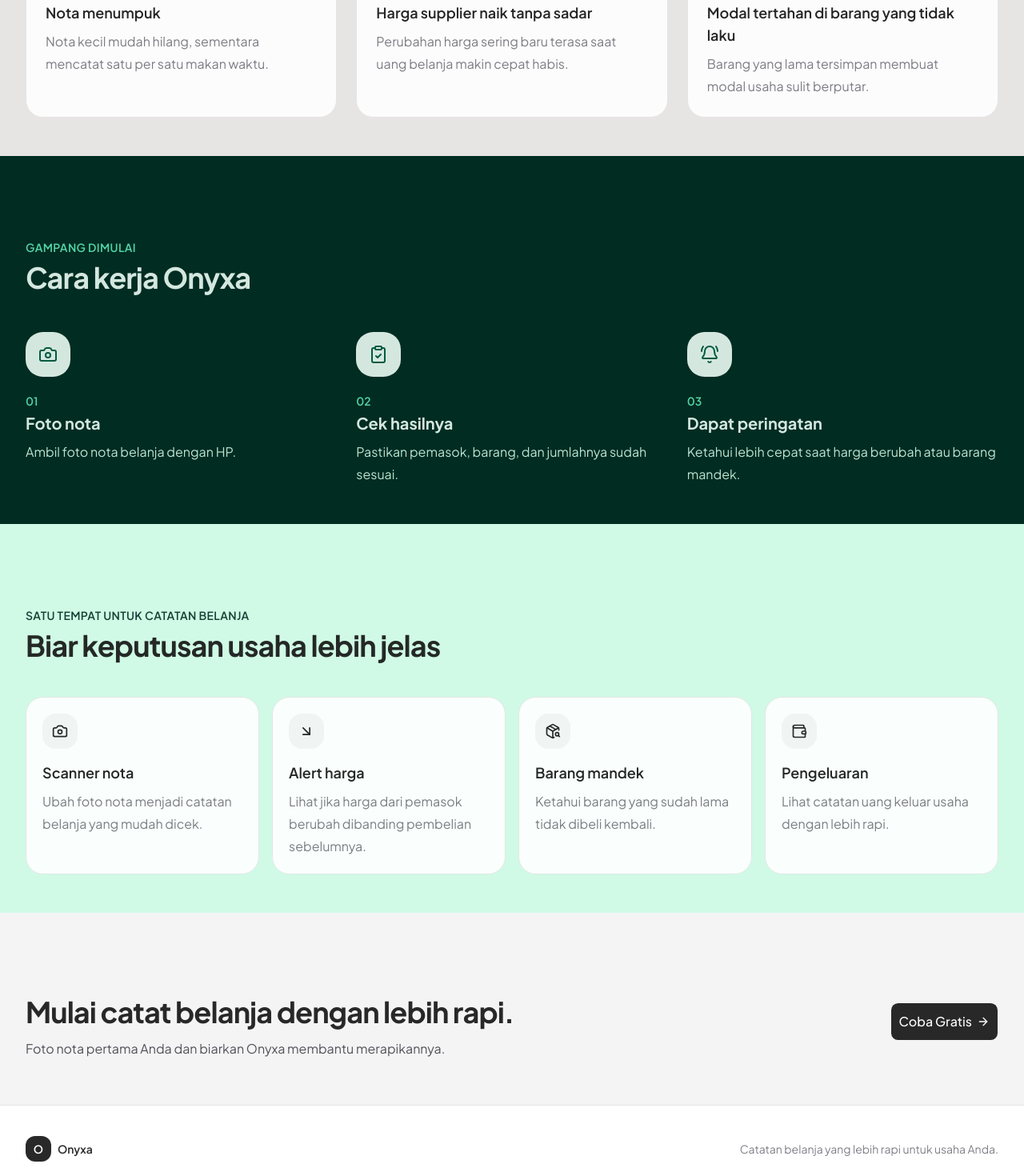
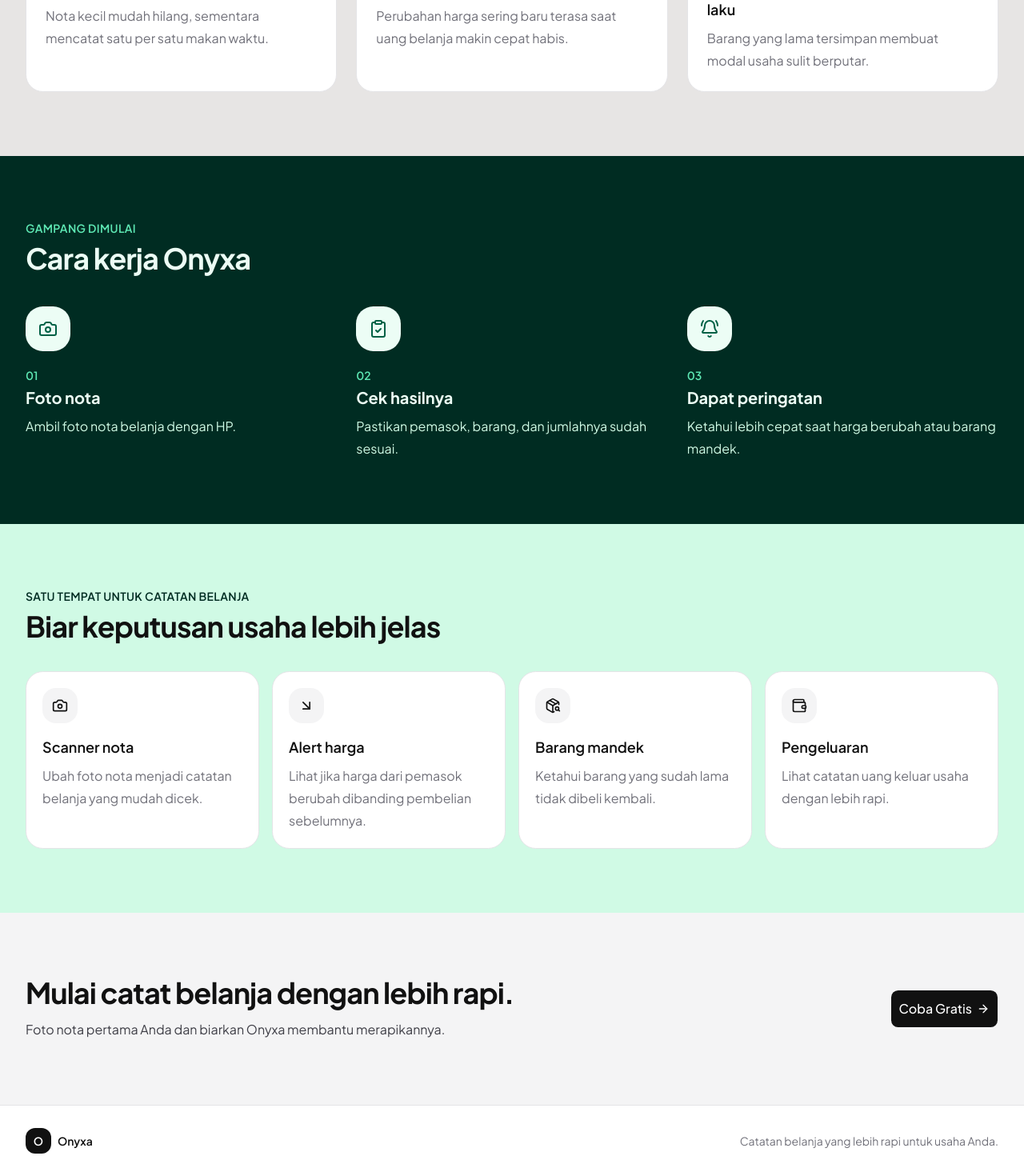
Before and after one commit to tingclarice/onyxa, a Next.js app: page / in a window 1280 px wide. Shown: the part 1103-2573 px from the top of the page at 80% size. Built offline with nearby package versions, Linux system fonts and the light colour scheme.

Commit message:
fix(landing): make scroll entrances visible and finite

```diff
--- a/src/app/landing-entrances.css
+++ b/src/app/landing-entrances.css
@@ -101,56 +101,27 @@
     animation-name: onyxa-landing-scan;
     animation-duration: 640ms;
   }
-}
 
-@supports (animation-timeline: view()) and (animation-range: cover 0% cover 14%) {
-  @media (prefers-reduced-motion: no-preference) {
-    [data-landing-scroll] {
-      --landing-scroll-start: 0%;
-      --landing-scroll-span: 14%;
-      --landing-scroll-lift: 24px;
-      animation: onyxa-landing-scroll-in linear both;
-      animation-timeline: view();
-      animation-range: cover var(--landing-scroll-start)
-        cover calc(var(--landing-scroll-start) + var(--landing-scroll-span));
+  [data-landing-reveal][data-landing-entered] {
+    animation: onyxa-landing-reveal 540ms cubic-bezier(0.2, 0.65, 0.28, 1) var(--landing-delay, 0ms) backwards;
+  }
+
+  @media (max-width: 39.999rem) {
+    [data-landing-reveal][data-landing-entered] {
+      animation-delay: min(var(--landing-delay, 0ms), 130ms);
     }
+  }
 
-    [data-landing-scroll="card"] {
-      --landing-scroll-lift: 32px;
-    }
-
-    [data-landing-scroll="card"]:nth-child(2) {
-      --landing-scroll-start: 2%;
-    }
-
-    [data-landing-scroll="card"]:nth-child(3) {
-      --landing-scroll-start: 4%;
-    }
-
-    [data-landing-scroll="card"]:nth-child(4) {
-      --landing-scroll-start: 6%;
-    }
-
-    [data-landing-scroll="action"] {
-      --landing-scroll-start: 4%;
-      --landing-scroll-lift: 16px;
-    }
-
-    [data-landing-scroll="footer"] {
-      --landing-scroll-span: 3%;
-      --landing-scroll-lift: 10px;
-    }
-
-    [data-landing-scroll]:focus-within {
-      animation: none;
-    }
+  [data-landing-reveal][data-landing-entered]:focus-within {
+    opacity: 1 !important;
+    translate: none !important;
   }
 }
 
-@keyframes onyxa-landing-scroll-in {
+@keyframes onyxa-landing-reveal {
   from {
-    opacity: 0.9;
-    translate: 0 var(--landing-scroll-lift);
+    opacity: 0.35;
+    translate: 0 42px;
   }
 
   to {
--- a/src/app/page.tsx
+++ b/src/app/page.tsx
@@ -157,11 +157,11 @@ export default function HomePage() {
 
       <section className="bg-stone-200 dark:bg-stone-900">
         <div className="mx-auto w-full max-w-7xl px-4 py-16 sm:px-6 md:py-20 lg:px-8">
-          <div className="mb-9 max-w-2xl">
-            <p data-landing-scroll data-landing-enter="0" className="text-sm font-semibold uppercase tracking-wide text-emerald-900 dark:text-emerald-300">
+          <div data-landing-reveal data-landing-enter="0" className="mb-9 max-w-2xl">
+            <p className="text-sm font-semibold uppercase tracking-wide text-emerald-900 dark:text-emerald-300">
               Kenal rasanya?
             </p>
-            <h2 data-landing-scroll data-landing-enter="55" className="mt-2 text-3xl font-bold tracking-tight sm:text-4xl">
+            <h2 className="mt-2 text-3xl font-bold tracking-tight sm:text-4xl">
               Hal kecil yang bikin usaha terasa berat
             </h2>
           </div>
@@ -169,8 +169,8 @@ export default function HomePage() {
             {painPoints.map(({ icon: Icon, title, description }, index) => (
               <article
                 key={title}
-                data-landing-scroll="card"
-                data-landing-enter={index * 60}
+                data-landing-reveal
+                data-landing-enter={70 + index * 75}
                 className="rounded-2xl border bg-background p-5 sm:p-6"
               >
                 <span className="flex size-11 items-center justify-center rounded-xl bg-muted">
@@ -188,17 +188,17 @@ export default function HomePage() {
 
       <section className="bg-emerald-950 text-emerald-50">
         <div className="mx-auto w-full max-w-7xl px-4 py-16 sm:px-6 md:py-20 lg:px-8">
-          <div className="mb-10 max-w-2xl">
-            <p data-landing-scroll data-landing-enter="0" className="text-sm font-semibold uppercase tracking-wide text-emerald-300">
+          <div data-landing-reveal data-landing-enter="0" className="mb-10 max-w-2xl">
+            <p className="text-sm font-semibold uppercase tracking-wide text-emerald-300">
               Gampang dimulai
             </p>
-            <h2 data-landing-scroll data-landing-enter="55" className="mt-2 text-3xl font-bold tracking-tight sm:text-4xl">
+            <h2 className="mt-2 text-3xl font-bold tracking-tight sm:text-4xl">
               Cara kerja Onyxa
             </h2>
           </div>
           <div className="grid gap-8 md:grid-cols-3 md:gap-6">
             {steps.map(({ icon: Icon, number, title, description }, index) => (
-              <article key={number} data-landing-scroll="card" data-landing-enter={index * 60}>
+              <article key={number} data-landing-reveal data-landing-enter={70 + index * 75}>
                 <div className="flex size-14 items-center justify-center rounded-2xl bg-emerald-50 text-emerald-800">
                   <Icon aria-hidden="true" className="size-6" />
                 </div>
@@ -215,11 +215,11 @@ export default function HomePage() {
 
       <section className="bg-emerald-100 dark:bg-emerald-900">
         <div className="mx-auto w-full max-w-7xl px-4 py-16 sm:px-6 md:py-20 lg:px-8">
-          <div className="mb-9 max-w-2xl">
-            <p data-landing-scroll data-landing-enter="0" className="text-sm font-semibold uppercase tracking-wide text-emerald-950 dark:text-emerald-100">
+          <div data-landing-reveal data-landing-enter="0" className="mb-9 max-w-2xl">
+            <p className="text-sm font-semibold uppercase tracking-wide text-emerald-950 dark:text-emerald-100">
               Satu tempat untuk catatan belanja
             </p>
-            <h2 data-landing-scroll data-landing-enter="55" className="mt-2 text-3xl font-bold tracking-tight sm:text-4xl">
+            <h2 className="mt-2 text-3xl font-bold tracking-tight sm:text-4xl">
               Biar keputusan usaha lebih jelas
             </h2>
           </div>
@@ -227,8 +227,8 @@ export default function HomePage() {
             {features.map(({ icon: Icon, title, description }, index) => (
               <article
                 key={title}
-                data-landing-scroll="card"
-                data-landing-enter={index * 60}
+                data-landing-reveal
+                data-landing-enter={70 + index * 75}
                 className="rounded-2xl border bg-background p-5"
               >
                 <span className="flex size-11 items-center justify-center rounded-xl bg-muted">
@@ -246,11 +246,11 @@ export default function HomePage() {
 
       <section className="bg-zinc-100 dark:bg-zinc-900">
         <div className="mx-auto flex w-full max-w-7xl flex-col items-start justify-between gap-6 px-4 py-16 sm:px-6 md:flex-row md:items-center md:py-20 lg:px-8">
-          <div className="max-w-2xl">
-            <h2 data-landing-scroll data-landing-enter="55" className="text-3xl font-bold tracking-tight sm:text-4xl">
+          <div data-landing-reveal data-landing-enter="0" className="max-w-2xl">
+            <h2 className="text-3xl font-bold tracking-tight sm:text-4xl">
               Mulai catat belanja dengan lebih rapi.
             </h2>
-            <p data-landing-scroll data-landing-enter="95" className="mt-3 text-base leading-7 text-zinc-700 dark:text-zinc-300">
+            <p className="mt-3 text-base leading-7 text-zinc-700 dark:text-zinc-300">
               Foto nota pertama Anda dan biarkan Onyxa membantu merapikannya.
             </p>
           </div>
@@ -258,7 +258,7 @@ export default function HomePage() {
             asChild
             className="w-full shrink-0 md:w-auto"
           >
-            <Link href="/daftar" data-landing-scroll="action" data-landing-enter="125">
+            <Link href="/daftar" data-landing-reveal data-landing-enter="110">
               Coba Gratis
               <ArrowRight aria-hidden="true" />
             </Link>
@@ -270,8 +270,6 @@ export default function HomePage() {
         <div className="mx-auto flex w-full max-w-7xl flex-col gap-5 px-4 py-7 text-sm text-muted-foreground sm:px-6 md:flex-row md:items-center md:justify-between lg:px-8">
           <Link
             href="/"
-            data-landing-scroll="footer"
-            data-landing-enter="0"
             className="flex items-center gap-2 font-semibold text-foreground"
           >
             <span className="flex size-8 items-center justify-center rounded-lg bg-primary text-primary-foreground">
@@ -279,7 +277,7 @@ export default function HomePage() {
             </span>
             Onyxa
           </Link>
-          <p data-landing-scroll="footer" data-landing-enter="65">
+          <p>
             Catatan belanja yang lebih rapi untuk usaha Anda.
           </p>
         </div>
--- a/src/components/landing-entrances.tsx
+++ b/src/components/landing-entrances.tsx
@@ -1,19 +1,27 @@
 "use client";
 
 import { useEffect } from "react";
+
+const HERO_ENTRANCE_THRESHOLD = 0.12;
+const SECTION_REVEAL_THRESHOLD = 0.22;
 
 export function LandingEntrances() {
   useEffect(() => {
     if (!("IntersectionObserver" in window)) return;
 
     const observer = new IntersectionObserver((entries) => {
-      for (const { isIntersecting, target } of entries) {
-        if (!isIntersecting || !(target instanceof HTMLElement)) continue;
-        observer.unobserve(target);
-        target.style.setProperty("--landing-delay", `${target.dataset.landingEnter ?? 0}ms`);
-        target.setAttribute("data-landing-entered", "");
+      for (const { intersectionRatio, target } of entries) {
+        if (!(target instanceof HTMLElement)) continue;
+        const visibleFraction = target.hasAttribute("data-landing-reveal")
+          ? SECTION_REVEAL_THRESHOLD
+          : HERO_ENTRANCE_THRESHOLD;
+        if (intersectionRatio >= visibleFraction) {
+          observer.unobserve(target);
+          target.style.setProperty("--landing-delay", `${target.dataset.landingEnter ?? 0}ms`);
+          target.setAttribute("data-landing-entered", "");
+        }
       }
-    }, { threshold: 0.12 });
+    }, { threshold: [HERO_ENTRANCE_THRESHOLD, SECTION_REVEAL_THRESHOLD] });
 
     document.querySelectorAll("[data-landing-enter]").forEach((element) => observer.observe(element));
 
```
